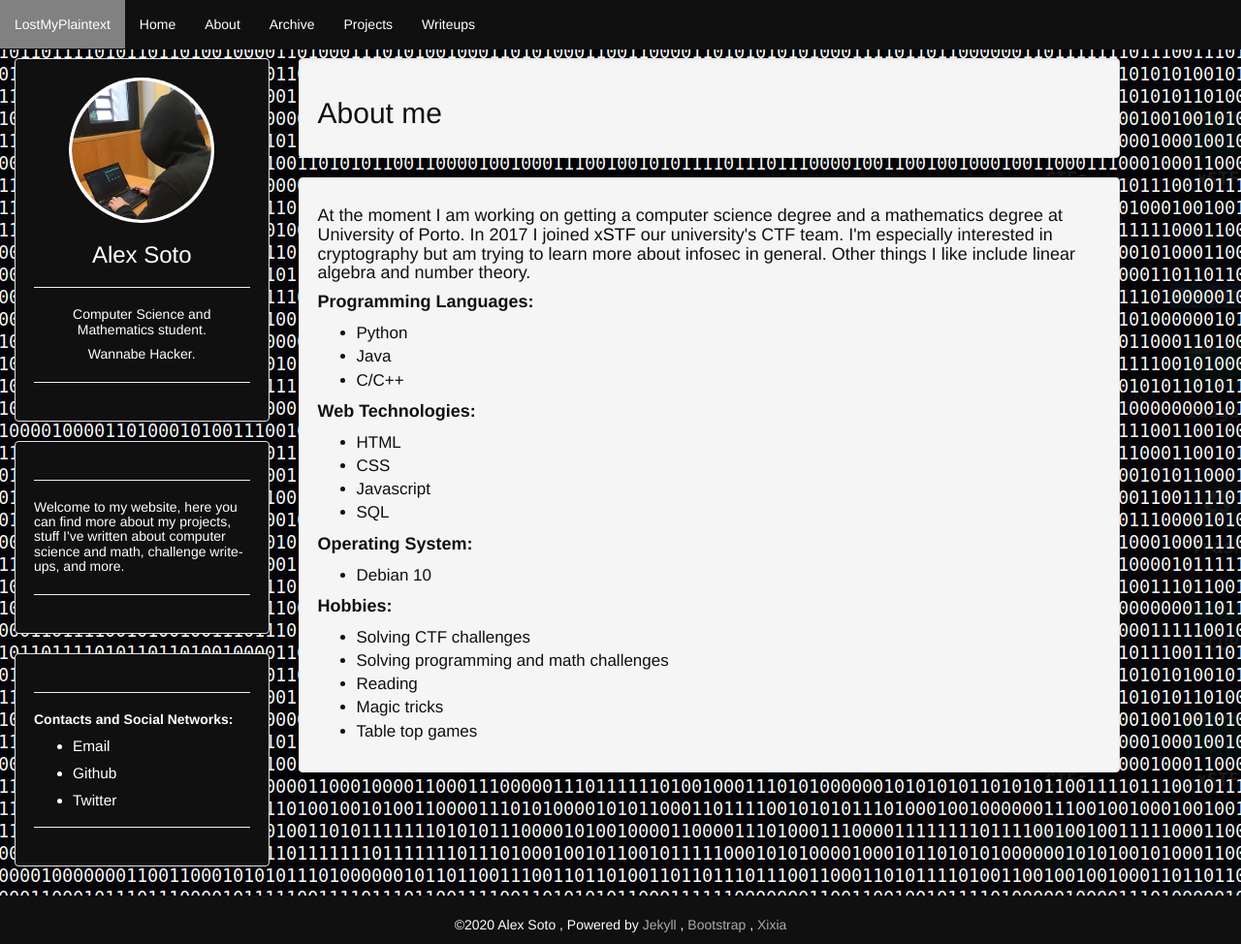
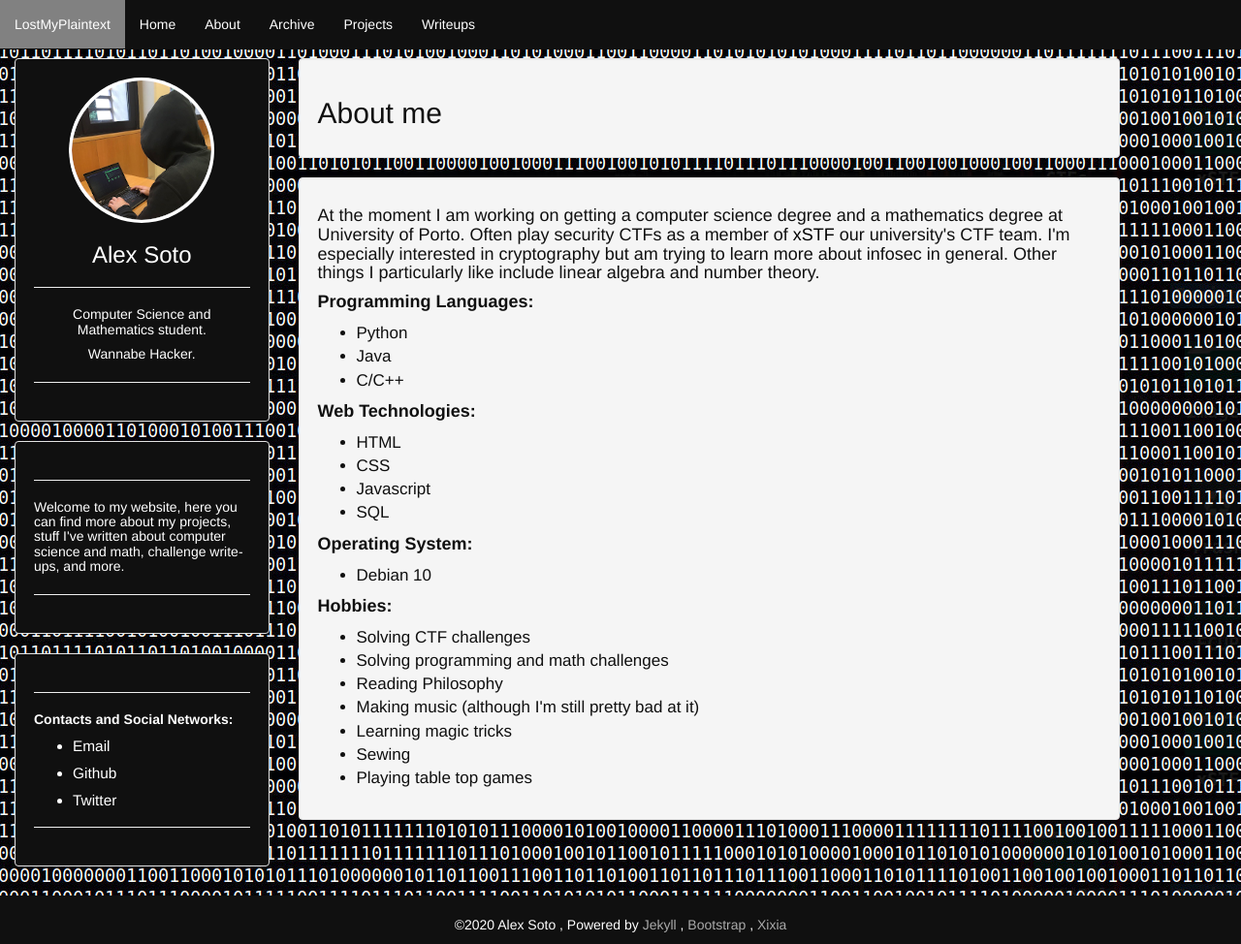
Before and after one commit to 0xA2/0xA2.github.io, a Jekyll site: the page built from about.html, in a window 1280 px wide and 974 px high. Shown: the whole window at 97% size. Built offline with Jekyll 4.4.1, drawn with Linux system fonts in a browser that asks for light colours.

Commit message:
Update about.html

```diff
--- a/about.html
+++ b/about.html
@@ -8,7 +8,7 @@
 
 <div class="well article">
 
-    <h4><p>At the moment I am working on getting a computer science degree and a mathematics degree at University of Porto. In 2017 I joined <a href="https://ctftime.org/team/15341">xSTF</a> our university's CTF team. I'm especially interested in cryptography but am trying to learn more about infosec in general. Other things I like include linear algebra and number theory.</p></h4>
+    <h4><p>At the moment I am working on getting a computer science degree and a mathematics degree at University of Porto. Often play security CTFs as a member of <a href="https://ctftime.org/team/15341">xSTF</a> our university's CTF team. I'm especially interested in cryptography but am trying to learn more about infosec in general. Other things I particularly like include linear algebra and number theory.</p></h4>
 
     <h4><b>Programming Languages:</b></h4>
         <ul>
@@ -34,9 +34,11 @@
         <ul>
             <li>Solving CTF challenges</li>
             <li>Solving programming and math challenges</li>
-            <li>Reading</li>
-            <li>Magic tricks</li>
-            <li>Table top games</li>
+            <li>Reading Philosophy</li>
+	    <li>Making music (although I'm still pretty bad at it)</li>
+            <li>Learning magic tricks</li>
+	    <li>Sewing</li>
+            <li>Playing table top games</li>
         </ul>
 
 
```
